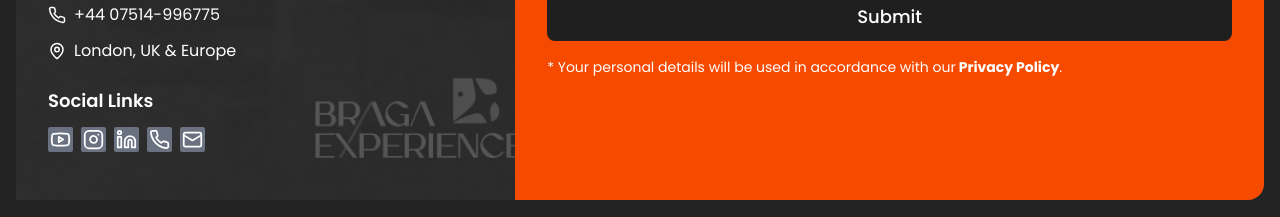
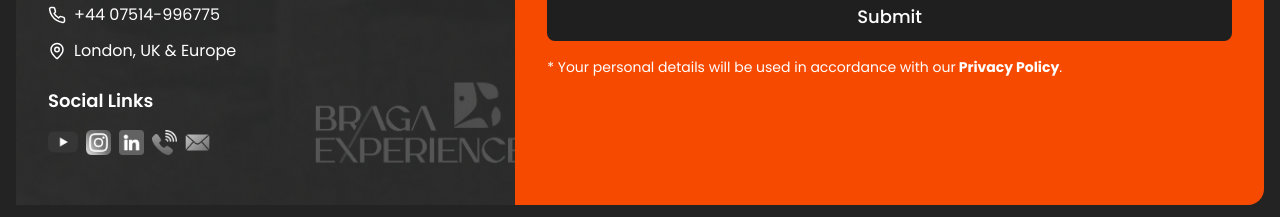
Before and after one commit to undefinedSahed/braga_experience, a Next.js app: page / in a window 1280 px wide. Shown: the part 6860-7077 px from the top of the page. Built offline with nearby package versions, Linux system fonts and the light colour scheme.

Commit message:
icon with color animation

```diff
--- a/components/contact-form.tsx
+++ b/components/contact-form.tsx
@@ -24,6 +24,7 @@ import {
 } from "lucide-react";
 
 import { motion } from "framer-motion";
+import Image from "next/image";
 
 export default function ContactForm() {
   const { toast } = useToast();
@@ -136,36 +137,60 @@ export default function ContactForm() {
                   London, UK & Europe
                 </p>
                 <p className="pt-3 text-lg font-semibold">Social Links</p>
-                <div className="flex items-center space-x-2">
+                <div className="flex items-center space-x-2 group">
                   <a
                     target="_blank"
                     href="https://www.youtube.com/@lucasbraga1230"
                   >
-                    <Youtube
-                      size={25}
-                      className="bg-gray-500 p-0.5 rounded-xs"
-                    />
-                  </a>
-                  <a target="_blank" href="https://www.instagram.com/bragaexp">
-                    <Instagram
-                      size={25}
-                      className="bg-gray-500 p-0.5 rounded-xs"
+                    <Image
+                      src="/youtube.png"
+                      width={30}
+                      height={30}
+                      alt="youtube icon"
+                      className="saturate-0 group-hover:saturate-100 transition-all duration-300"
                     />
                   </a>
                   <a
                     target="_blank"
-                    href="https://www.linkedin.com/in/lucas-braga-50970a35a/"
+                    href="https://www.youtube.com/@lucasbraga1230"
                   >
-                    <Linkedin
-                      size={25}
-                      className="bg-gray-500 p-0.5 rounded-xs"
+                    <Image
+                      src="/instagram.png"
+                      width={25}
+                      height={25}
+                      alt="instagram icon"
+                      className="saturate-0 group-hover:saturate-100 transition-all duration-300"
+                    />
+                  </a>
+                  <a
+                    target="_blank"
+                    href="https://www.youtube.com/@lucasbraga1230"
+                  >
+                    <Image
+                      src="/linkedin.png"
+                      width={25}
+                      height={25}
+                      alt="linkedin icon"
+                      className="saturate-0 group-hover:saturate-100 transition-all duration-300"
                     />
                   </a>
                   <a target="_blank" href="tel:+44 07514-996775">
-                    <Phone size={25} className="bg-gray-500 p-0.5 rounded-xs" />
+                    <Image
+                      src="/phone-call.png"
+                      width={25}
+                      height={25}
+                      alt="phone icon"
+                      className="saturate-0 group-hover:saturate-100 transition-all duration-300"
+                    />
                   </a>
                   <a target="_blank" href="mailto:contact@bragaexperience.com">
-                    <Mail size={25} className="bg-gray-500 p-0.5 rounded-xs" />
+                    <Image
+                      src="/mail.png"
+                      width={25}
+                      height={25}
+                      alt="mail icon"
+                      className="saturate-0 group-hover:saturate-100 transition-all duration-300"
+                    />
                   </a>
                 </div>
               </div>
```
Also changed, not shown: public/youtube.png.
